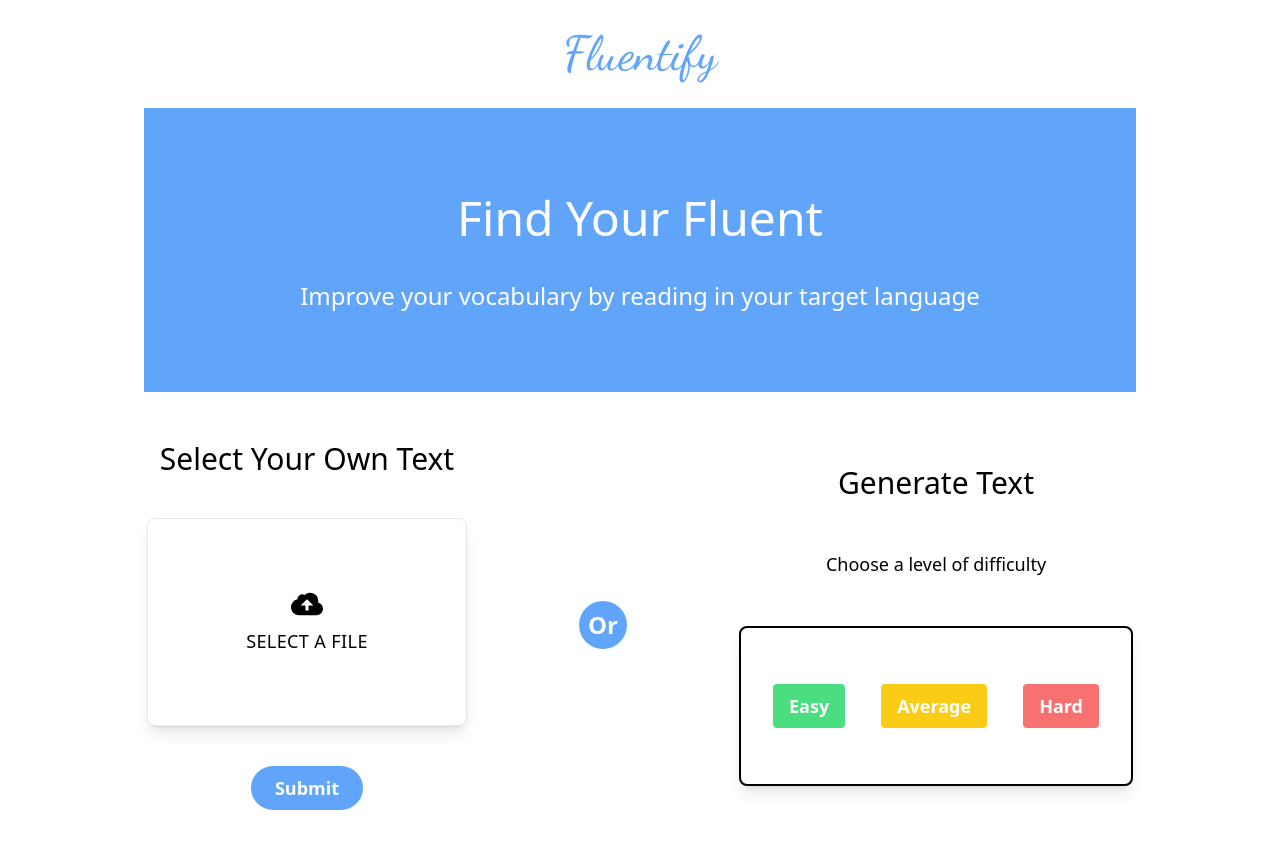
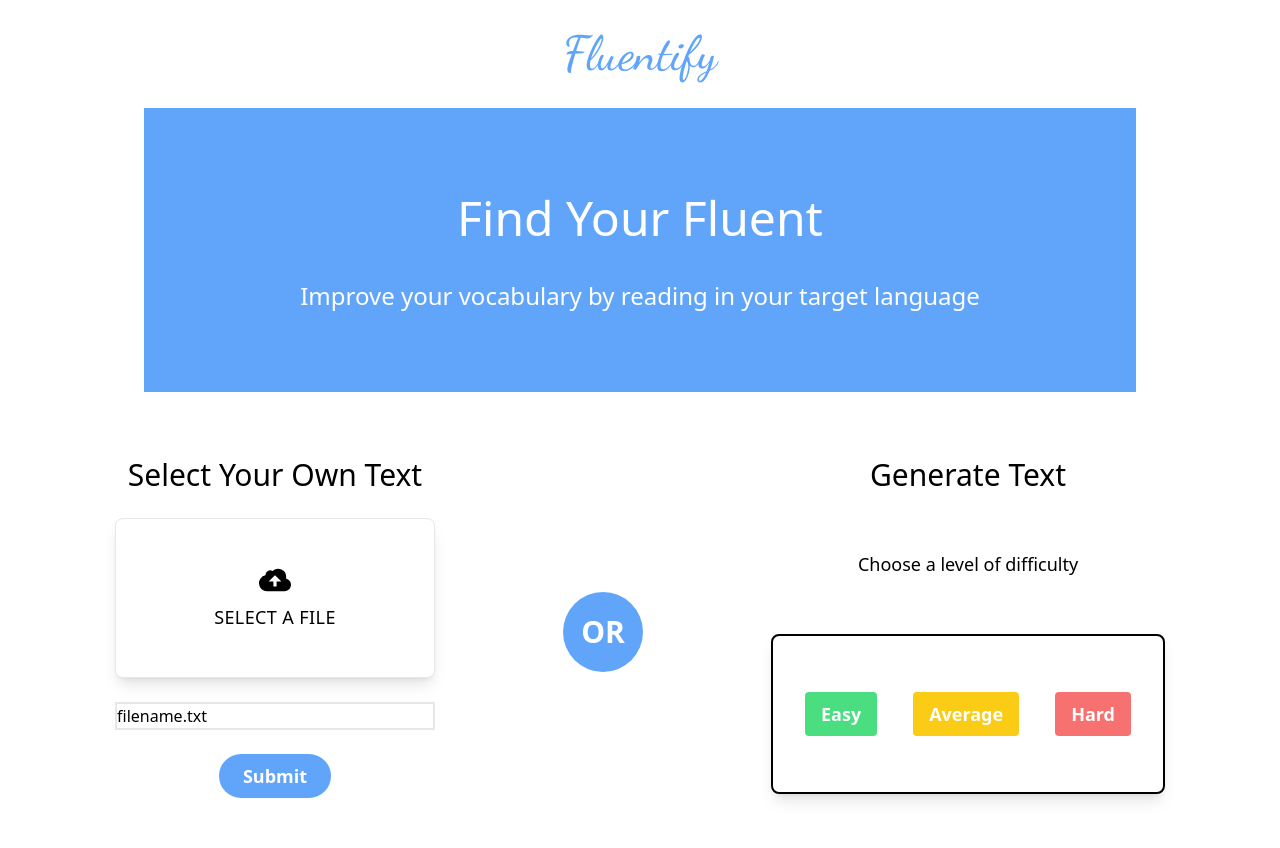
Before and after one commit to Zanzigzan/CPSC-2350-group-project, a React (Vite) app in the folder fluentify/: page / in a window 1280 px wide. Shown: the top 848 px of the page. Built offline with nearby package versions, Linux system fonts and the light colour scheme.

Commit message:
adjust layout

```diff
--- a/fluentify/src/components/GenerateText.jsx
+++ b/fluentify/src/components/GenerateText.jsx
@@ -7,7 +7,7 @@ const GenerateText = (props) => {
   }
 
   return (
-    <div className='justify-center space-y-12'>
+    <div className='h-96 space-y-14 p-4'>
       <div className='text-3xl font-medium leading-tight'>
         Generate Text
       </div>
@@ -17,8 +17,7 @@ const GenerateText = (props) => {
         <button className='bg-yellow-400 hover:bg-yellow-700 text-white text-lg  font-bold py-2 px-4 rounded' onClick={handleClick}>Average</button>
         <button className='bg-red-400 hover:bg-red-700 text-white text-lg font-bold py-2 px-4 rounded' onClick={handleClick}>Hard</button>
       </div>
-
-  </div>
+    </div>
   )
 }
 
--- a/fluentify/src/components/Or.jsx
+++ b/fluentify/src/components/Or.jsx
@@ -2,12 +2,14 @@ import React from 'react'
 
 const Or = () => {
   return (
-    <div class="flex items-center justify-center
-        h-12 w-12 rounded-full bg-blue-400">
-        <span class="text-white font-bold text-2xl">
-            Or
-        </span>
+    <div>
+      <div class="flex items-center justify-center h-20 w-20 rounded-full bg-blue-400">
+          <span class="text-white font-bold text-3xl">
+            OR
+          </span>
+        </div>
     </div>
+
   )
 }
 
--- a/fluentify/src/components/SelectFile.jsx
+++ b/fluentify/src/components/SelectFile.jsx
@@ -18,12 +18,12 @@ const SelectFile = (props) => {
     }
 
   return (
-    <div className='space-y-10'>
+    <div className='h-96 space-y-6 p-4'>
         <div className='mb-2 mt-0 text-3xl font-medium leading-tight text-primary'>
             Select Your Own Text
         </div>
         <div class="items-center justify-center bg-grey-lighter">
-            <label class="w-80 h-52 flex flex-col items-center justify-center px-4 py-6 bg-white text-blue rounded-lg shadow-lg tracking-wide uppercase border border-blue cursor-pointer hover:bg-blue-500 hover:text-white">
+            <label class="w-80 h-40 flex flex-col items-center justify-center px-4 py-6 bg-white text-blue rounded-lg shadow-lg tracking-wide uppercase border border-blue cursor-pointer hover:bg-blue-500 hover:text-white">
                 <svg class="w-8 h-8" fill="currentColor" xmlns="http://www.w3.org/2000/svg" viewBox="0 0 20 20">
                     <path d="M16.88 9.1A4 4 0 0 1 16 17H5a5 5 0 0 1-1-9.9V7a3 3 0 0 1 4.52-2.59A4.98 4.98 0 0 1 17 8c0 .38-.04.74-.12 1.1zM11 11h3l-4-4-4 4h3v3h2v-3z" />
                 </svg>
@@ -31,6 +31,7 @@ const SelectFile = (props) => {
                 <input type='file' class="hidden" onChange={handleFileChange} />
             </label>
         </div>
+        <div className='border-2 text-left'>filename.txt</div>
         <button class="bg-blue-400 hover:bg-blue-700 text-white text-lg font-bold py-2 px-4 pl-6 pr-6 rounded-full" onClick={handleSubmit}>
             Submit
         </button>
```
